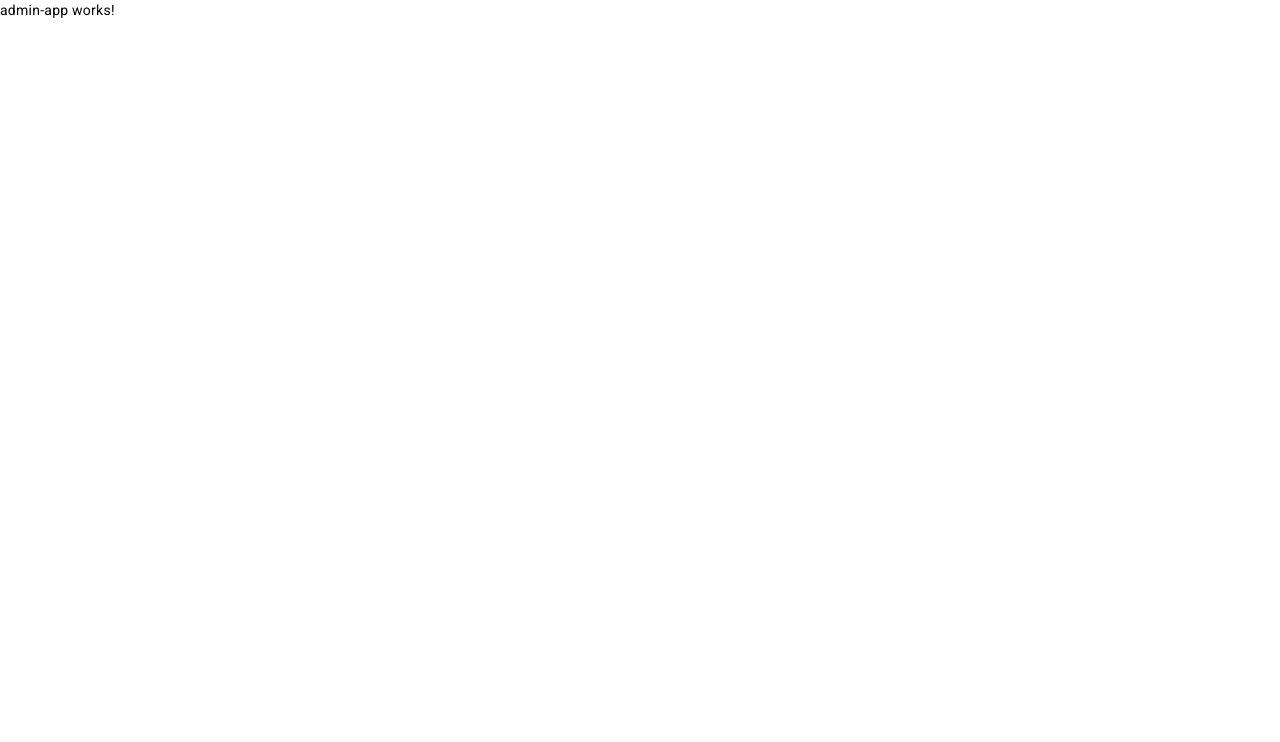
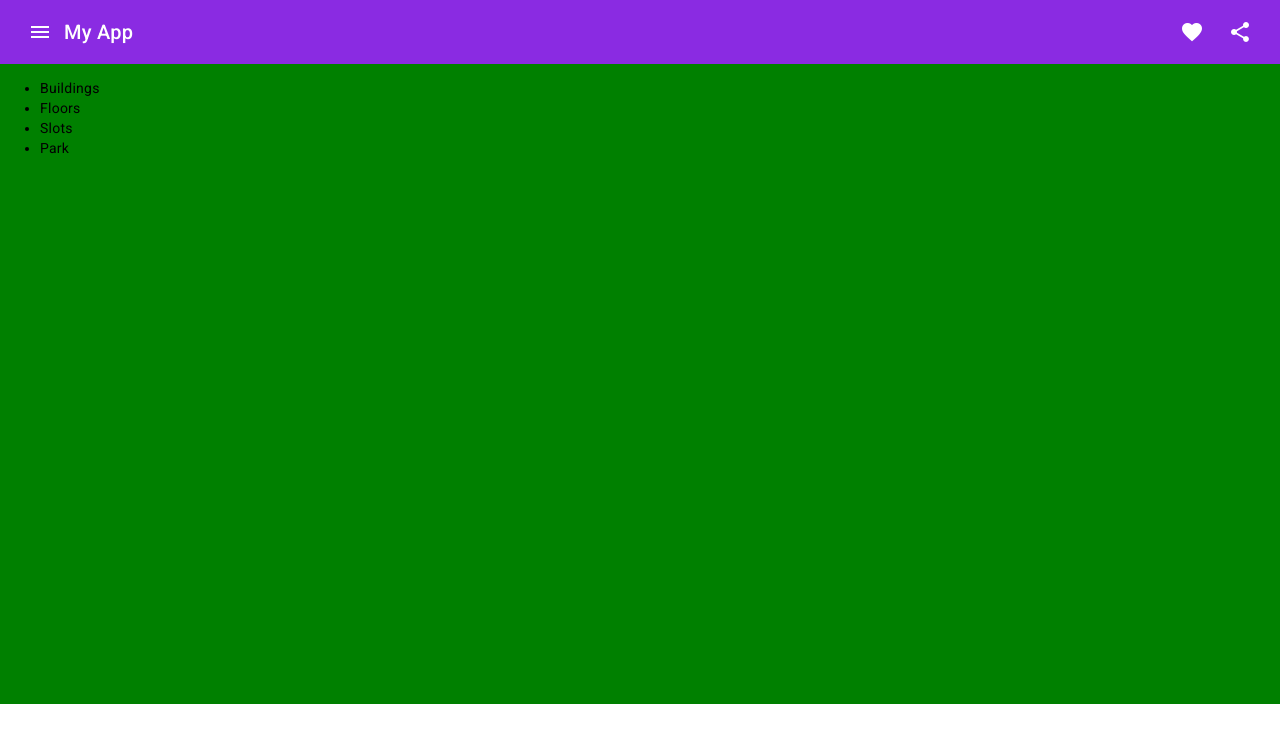
Before and after one commit to YazanAlsaid/PMS, an Angular app in the folder packing-frontend/: page /dashboard in a window 1280 px wide. Shown: the top 742 px of the page. Built offline with nearby package versions, Linux system fonts and the light colour scheme.

Commit message:
import shared module in app - make dashboard the default admin view

```diff
--- a/packing-frontend/src/app/admin/admin-routing.module.ts
+++ b/packing-frontend/src/app/admin/admin-routing.module.ts
@@ -1,18 +1,16 @@
 import { NgModule } from '@angular/core';
 import { RouterModule, Routes } from '@angular/router';
 import { AdminAppComponent } from './components/admin-app/admin-app.component';
+import { DashboardComponent } from './components/dashboard/dashboard.component';
 
 const routes: Routes = [
-    { path: '', component: AdminAppComponent, pathMatch: 'full' }
+  { path: '', component: DashboardComponent, pathMatch: 'full' },
 ];
 
 @NgModule({
-    imports: [RouterModule.forChild(routes)],
-    exports: [RouterModule]
+  imports: [RouterModule.forChild(routes)],
+  exports: [RouterModule],
 })
+export class AdminRoutingModule {}
 
-export class AdminRoutingModule { }
-
-export const RoutedComponent = [
-    AdminAppComponent
-];
+export const RoutedComponent = [DashboardComponent];
--- a/packing-frontend/src/app/admin/components/dashboard/dashboard.component.html
+++ b/packing-frontend/src/app/admin/components/dashboard/dashboard.component.html
@@ -1 +1,11 @@
-<p>dashboard works!</p>
+<main>
+  <aside>
+    <ul>
+      <li>Buildings</li>
+      <li>Floors</li>
+      <li>Slots</li>
+      <li>Park</li>
+    </ul>
+  </aside>
+  <div class="content"></div>
+</main>
--- a/packing-frontend/src/app/admin/components/dashboard/dashboard.component.scss
+++ b/packing-frontend/src/app/admin/components/dashboard/dashboard.component.scss
@@ -0,0 +1,5 @@
+main {
+  min-height: 80vh;
+  display: flex;
+  background-color: green;
+}
--- a/packing-frontend/src/app/app.component.html
+++ b/packing-frontend/src/app/app.component.html
@@ -1 +1,2 @@
+<app-nav></app-nav>
 <router-outlet></router-outlet>
--- a/packing-frontend/src/app/auth/components/auth-app/auth-app.component.html
+++ b/packing-frontend/src/app/auth/components/auth-app/auth-app.component.html
@@ -1,3 +1 @@
-<!--<p>auth-app works!</p>-->
-
-<app-nav></app-nav>
+<p>auth-app works!</p>
--- a/packing-frontend/src/app/shared/components/nav/nav.component.html
+++ b/packing-frontend/src/app/shared/components/nav/nav.component.html
@@ -1,13 +1,26 @@
 <mat-toolbar color="primary">
-  <button mat-icon-button class="example-icon" aria-label="Example icon-button with menu icon">
+  <button
+    mat-icon-button
+    class="example-icon"
+    (click)="openNav()"
+    aria-label="Example icon-button with menu icon"
+  >
     <mat-icon>menu</mat-icon>
   </button>
   <span>My App</span>
   <span class="example-spacer"></span>
-  <button mat-icon-button class="example-icon favorite-icon" aria-label="Example icon-button with heart icon">
+  <button
+    mat-icon-button
+    class="example-icon favorite-icon"
+    aria-label="Example icon-button with heart icon"
+  >
     <mat-icon>favorite</mat-icon>
   </button>
-  <button mat-icon-button class="example-icon" aria-label="Example icon-button with share icon">
+  <button
+    mat-icon-button
+    class="example-icon"
+    aria-label="Example icon-button with share icon"
+  >
     <mat-icon>share</mat-icon>
   </button>
 </mat-toolbar>
--- a/packing-frontend/src/app/shared/components/nav/nav.component.ts
+++ b/packing-frontend/src/app/shared/components/nav/nav.component.ts
@@ -6,14 +6,19 @@ import { map, shareReplay } from 'rxjs/operators';
 @Component({
   selector: 'app-nav',
   templateUrl: './nav.component.html',
-  styleUrls: ['./nav.component.scss']
+  styleUrls: ['./nav.component.scss'],
 })
 export class NavComponent {
   private breakpointObserver = inject(BreakpointObserver);
 
-  isHandset$: Observable<boolean> = this.breakpointObserver.observe(Breakpoints.Handset)
+  isHandset$: Observable<boolean> = this.breakpointObserver
+    .observe(Breakpoints.Handset)
     .pipe(
-      map(result => result.matches),
+      map((result) => result.matches),
       shareReplay()
     );
+
+  public openNav() {
+    console.log('first');
+  }
 }
```
Also changed, not shown: packing-frontend/src/app/app.module.ts (+5 -5 lines).
